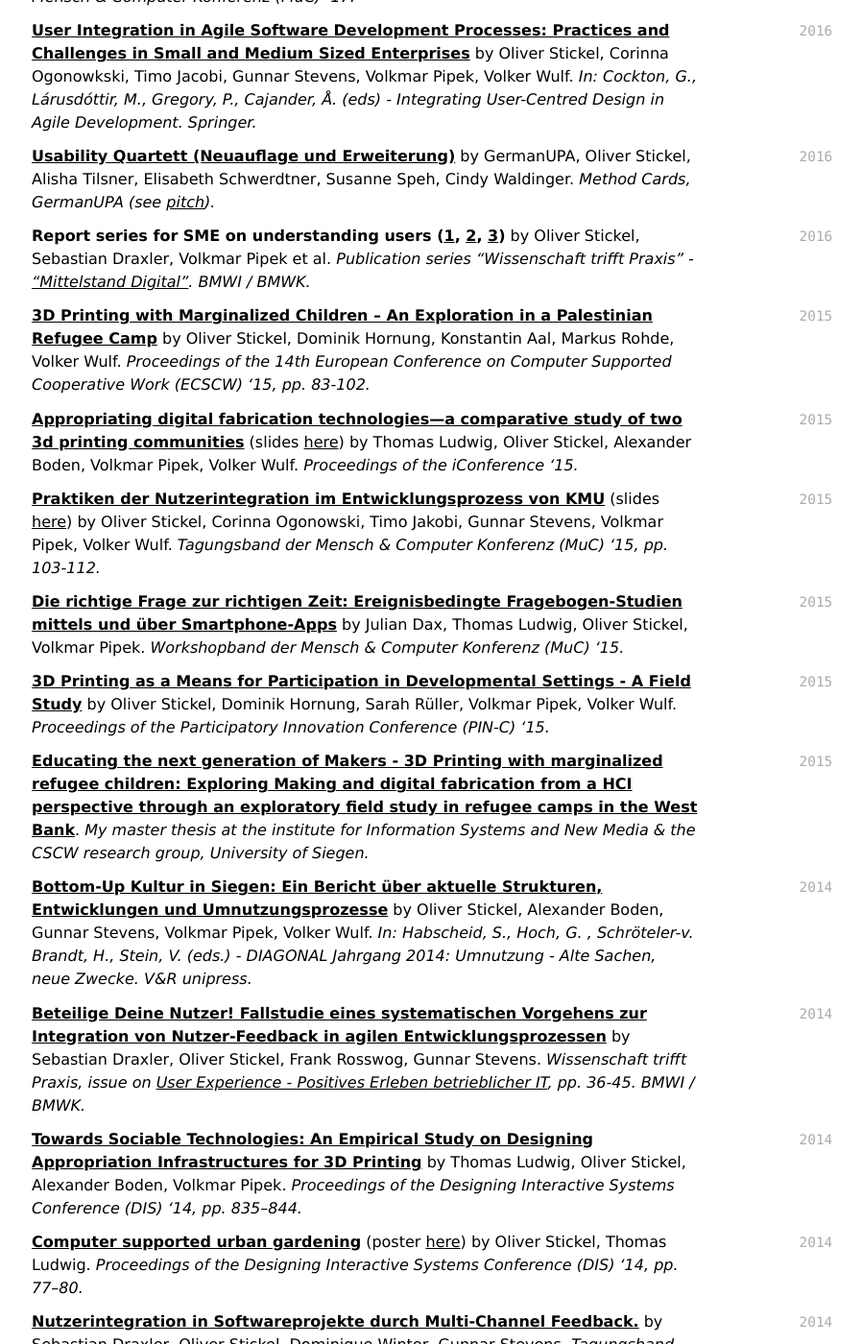
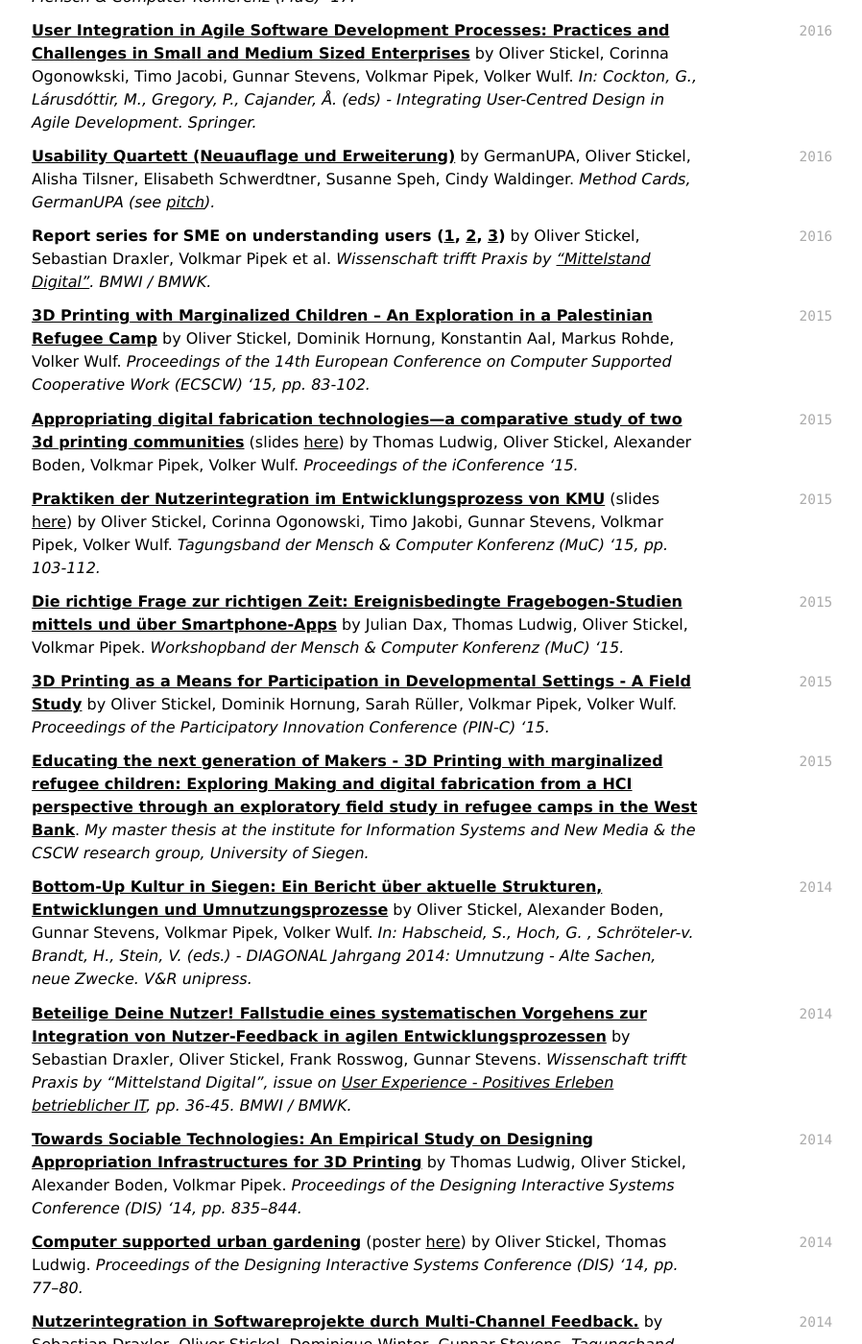
Before and after one commit to oliverstickel/oliverstickel.github.io, a Jekyll site: the page built from index.md, in a window 1280 px wide and 1400 px high, scrolled down 5376 px. Shown: the whole window at 96% size, without its empty margins (299-1197 px from the left). Built offline with Jekyll 4.4.1, drawn with Linux system fonts in a browser that asks for light colours; nearby versions of some CDN libraries; a style sheet for code colours, icons or effects is not loaded; some of the changed text lies outside the part shown.

Commit message:
Update index.md

```diff
--- a/index.md
+++ b/index.md
@@ -179,7 +179,7 @@ I enjoy camping, water, (working on) motorbikes, cooking and books.
 [**Usability Quartett (Neuauflage und Erweiterung)**](https://germanupa.de/berufsverband-german-upa/aktuelles/usability-quartett-neuer-auflage) by GermanUPA, Oliver Stickel, Alisha Tilsner, Elisabeth Schwerdtner, Susanne Speh, Cindy Waldinger. *Method Cards, GermanUPA (see [pitch](files/usability-quartett-pitch.pdf)).*
 
 `2016`
-**Report series for SME on understanding users ([1](files/cubes-brochure1-nutzer-verstehen.pdf), [2](files/cubes-brochure2-feedbacktool-FAME.pdf), [3](files/cubes-brochure3-partS.pdf))** by Oliver Stickel, Sebastian Draxler, Volkmar Pipek et al. *Publication series "Wissenschaft trifft Praxis" - ["Mittelstand Digital"](https://www.mittelstand-digital.de/MD/Navigation/DE/Downloads/medienraum.html). BMWI / BMWK.*
+**Report series for SME on understanding users ([1](files/cubes-brochure1-nutzer-verstehen.pdf), [2](files/cubes-brochure2-feedbacktool-FAME.pdf), [3](files/cubes-brochure3-partS.pdf))** by Oliver Stickel, Sebastian Draxler, Volkmar Pipek et al. *Wissenschaft trifft Praxis by ["Mittelstand Digital"](https://www.mittelstand-digital.de/MD/Navigation/DE/Downloads/medienraum.html). BMWI / BMWK.*
 
 `2015`
 [**3D Printing with Marginalized Children – An Exploration in a Palestinian Refugee Camp**](files/10.1007-978-3-319-20499-4.pdf) by Oliver Stickel, Dominik Hornung, Konstantin Aal, Markus Rohde, Volker Wulf. *Proceedings of the 14th European Conference on Computer Supported Cooperative Work (ECSCW) '15, pp. 83-102.*
@@ -203,7 +203,7 @@ I enjoy camping, water, (working on) motorbikes, cooking and books.
 [**Bottom-Up Kultur in Siegen: Ein Bericht über aktuelle Strukturen, Entwicklungen und Umnutzungsprozesse**](files/10.14220-digo.2014.35.1.55.pdf) by Oliver Stickel, Alexander Boden, Gunnar Stevens, Volkmar Pipek, Volker Wulf. *In: Habscheid, S., Hoch, G. , Schröteler-v. Brandt, H., Stein, V. (eds.) - DIAGONAL Jahrgang 2014: Umnutzung - Alte Sachen, neue Zwecke. V&R unipress.*
 
 `2014`
-[**Beteilige Deine Nutzer! Fallstudie eines systematischen Vorgehens zur Integration von Nutzer-Feedback in agilen Entwicklungsprozessen**](files/beteilige-deine-nutzer.pdf) by Sebastian Draxler, Oliver Stickel, Frank Rosswog, Gunnar Stevens. *Wissenschaft trifft Praxis, issue on [User Experience - Positives Erleben betrieblicher IT](https://newsletter.mittelstand-digital.de/MDN/Redaktion/DE/Newsletter/2014/08/Meldungen/user-experience.html), pp. 36-45. BMWI / BMWK.*
+[**Beteilige Deine Nutzer! Fallstudie eines systematischen Vorgehens zur Integration von Nutzer-Feedback in agilen Entwicklungsprozessen**](files/beteilige-deine-nutzer.pdf) by Sebastian Draxler, Oliver Stickel, Frank Rosswog, Gunnar Stevens. *Wissenschaft trifft Praxis by "Mittelstand Digital", issue on [User Experience - Positives Erleben betrieblicher IT](https://newsletter.mittelstand-digital.de/MDN/Redaktion/DE/Newsletter/2014/08/Meldungen/user-experience.html), pp. 36-45. BMWI / BMWK.*
 
 `2014`
 [**Towards Sociable Technologies: An Empirical Study on Designing Appropriation Infrastructures for 3D Printing**](files/10.1145-2598510.2598528.pdf) by Thomas Ludwig, Oliver Stickel, Alexander Boden, Volkmar Pipek. *Proceedings of the Designing Interactive Systems Conference (DIS) '14, pp. 835–844.*
```
Also changed, not shown: other parts of index.md (+1 -1 lines).
